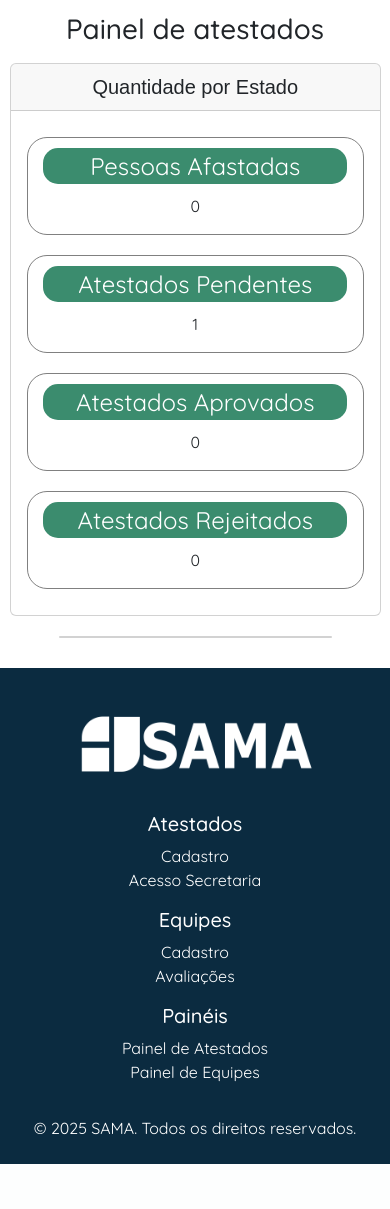
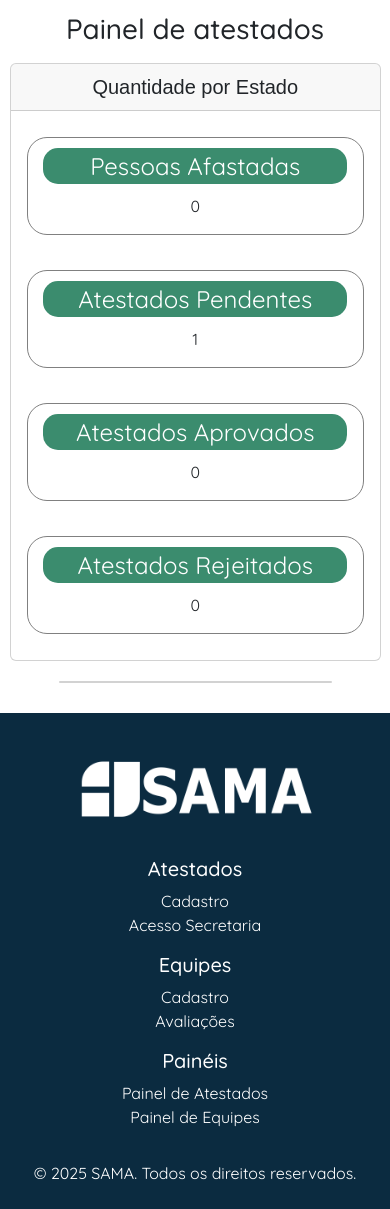
Before and after one commit to dottecteam/SAMA-API, a Flask app: page /painel/atestados in a window 390 px wide. Shown: the part 66-1275 px from the top of the page. Before the commit the page ends 1230 px from the top, so only its background shows below. Run offline with Flask 3, Linux system fonts and the light colour scheme; the visitor is signed in with stand-in values (Sample User, id 1); some libraries are stand-ins or nearby versions.

Commit message:
style (#06): muda a exibição dos botões de estado do dashboard para melhor responsividade

```diff
--- a/src/static/stylesheets/certificates/style_dashboard.css
+++ b/src/static/stylesheets/certificates/style_dashboard.css
@@ -113,7 +113,8 @@ select#selectAno:focus {
 }
 
 
-/* Ajustes para telas menores que 1000px */
+/* Ajustes para telas menores que 1045px */
+
 @media (max-width: 1045px) {
     .graficos-container {
         flex-direction: column;
@@ -121,9 +122,6 @@ select#selectAno:focus {
     .card-body {
         flex-direction: column;
         align-items: center;
-    }
-    .container {
-        width: 100%;
     }
     .card-header {
         flex-direction: column;
@@ -139,11 +137,32 @@ select#selectAno:focus {
     .botao-estado {
         font-size: 24px;
     }
+
+    #card-body-estado {
+        display: grid;
+        grid-template-columns: 1fr 1fr;
+        grid-template-rows: 1fr 1fr;
+        gap: 15px;
+    }
+
+    .container {
+        width: auto;
+        height: auto;
+        margin: none;
+    }
 }
 
-/* Ajustes para telas menores que 500px */
+/* Ajustes para telas menores que 690px */
 
-@media (max-width: 512px) {
+@media (max-width: 690px) {
+    #card-body-estado {
+        display: flex;
+        flex-direction: column;
+        align-items: center;
+    }
+    .container {
+        width: 100%;
+    }
     .card-header {
         font-size: 20px;
     }
--- a/src/templates/certificates/vw_dashboard.html
+++ b/src/templates/certificates/vw_dashboard.html
@@ -18,7 +18,7 @@ var estado = JSON.parse('{{ metricas | tojson | safe }}');
 <section class="graficos-container">
     <section id="card-estado" class="card">
         <div class="card-header">Quantidade por Estado</div>
-        <div class="card-body">
+        <div class="card-body" id="card-body-estado">
             <div class="container">
                 <button type="button"  id="botao-afastados" class="botao-estado" class="btn btn-primary dropdown-toggle" data-bs-toggle="dropdown">
                     Pessoas Afastadas
```
